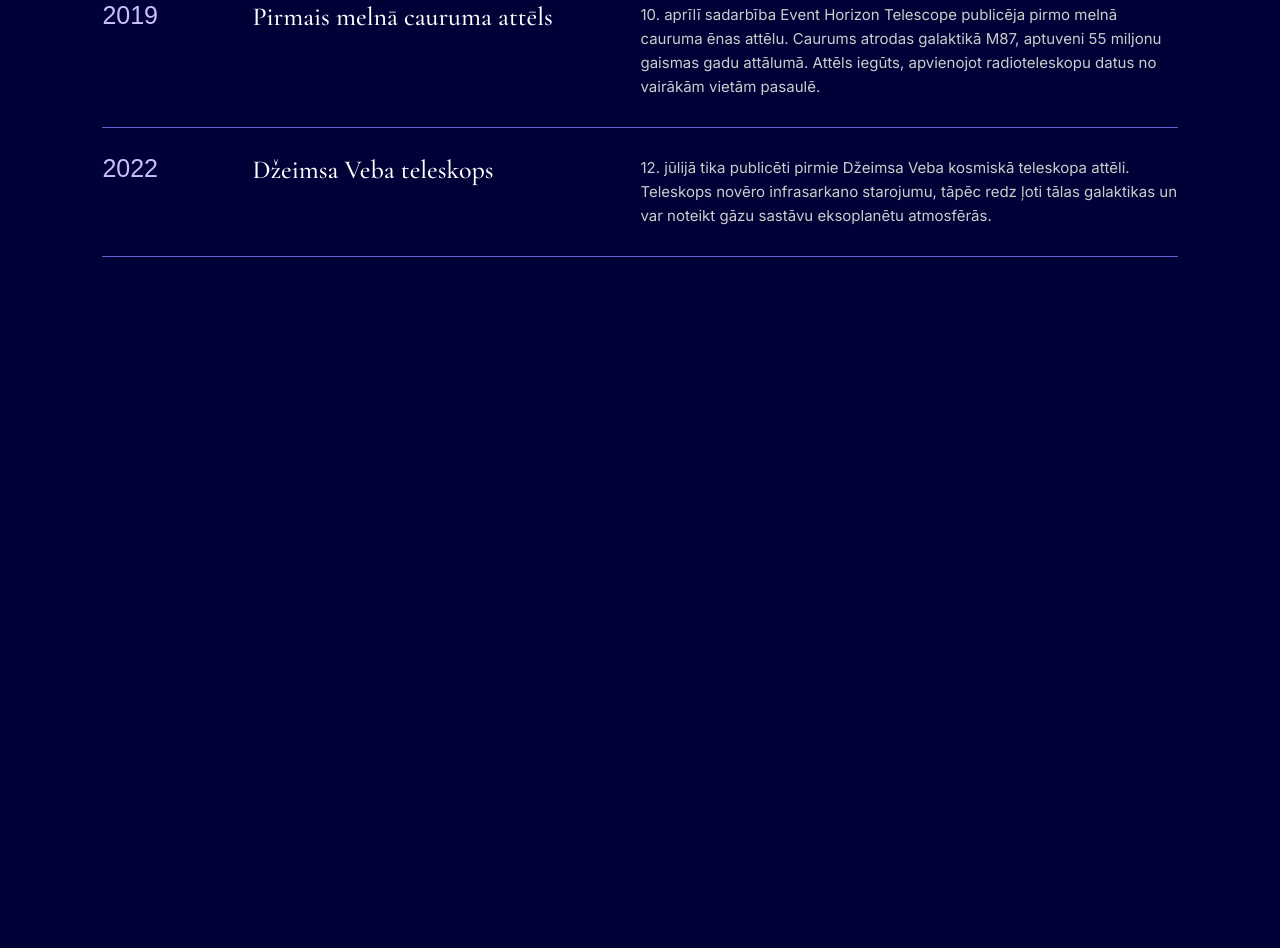
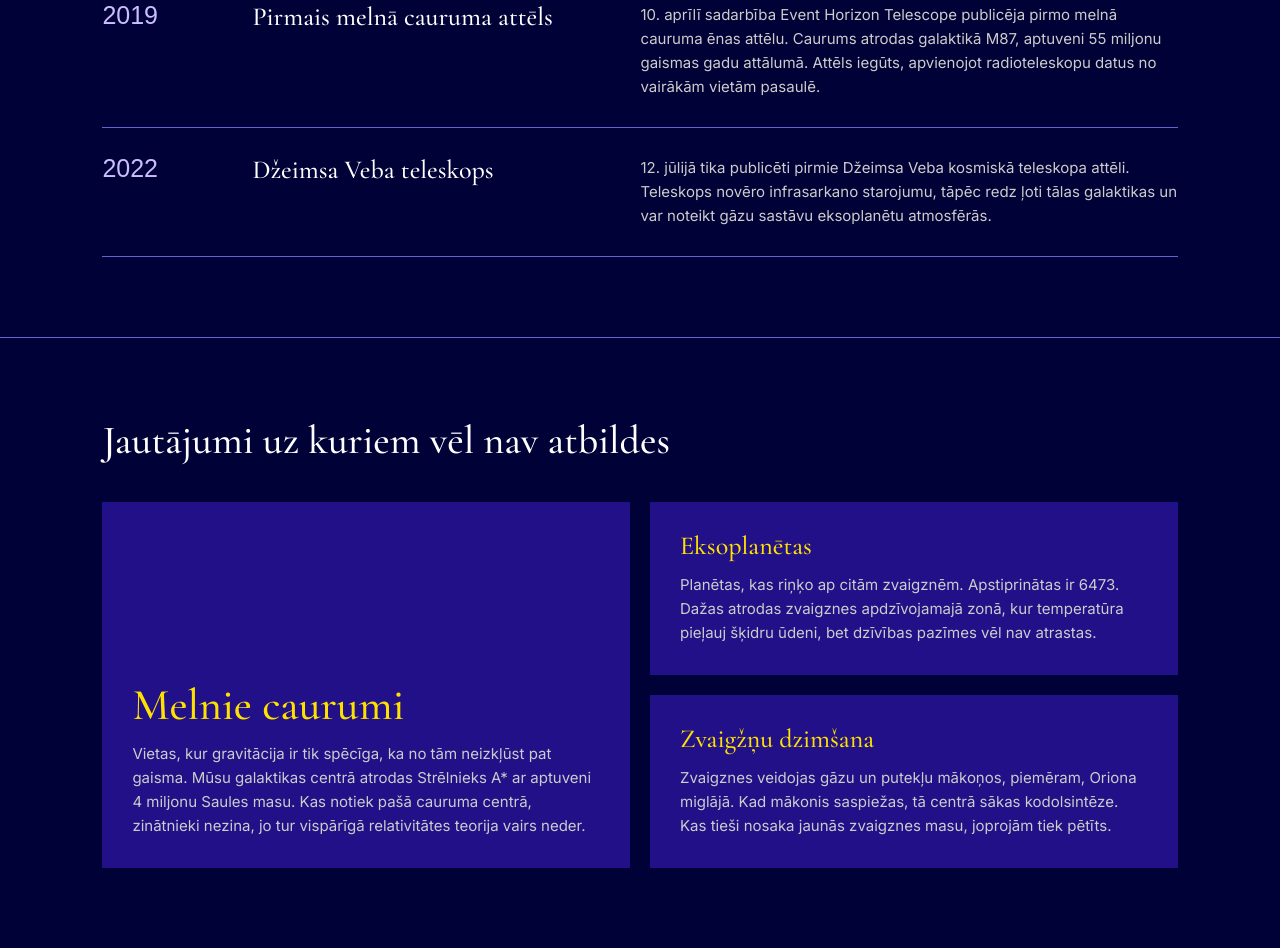
Before and after one commit to kernyz/Rimss-Jefimovs-Kuranovs-P25-2, a plain HTML site: page index.html in a window 1280 px wide. Shown: the part 1833-2781 px from the top of the page. Before the commit the page ends 2170 px from the top, so only its background shows below. Drawn offline with nearby package versions, Linux system fonts and the light colour scheme; files whose address does not match are found by name.

Commit message:
updated html

```diff
--- a/index.html
+++ b/index.html
@@ -24,6 +24,7 @@
             <li><a href="#sakums">Sākums</a></li>
             <li><a href="#par-izstadi">Par izstādi</a></li>
             <li><a href="#atklajumi">Atklājumi</a></li>
+            <li><a href="#kosmosa-noslepumi">Noslēpumi</a></li>
         </ul>
     </nav>
 </header>
@@ -148,6 +149,42 @@
         </div>
     </section>
 
+    <section id="kosmosa-noslepumi" class="page-section">
+        <h2>Jautājumi uz kuriem vēl nav atbildes</h2>
+
+        <div class="secret-list">
+
+            <article class="secret">
+                <h3>Melnie caurumi</h3>
+                <p>
+                    Vietas, kur gravitācija ir tik spēcīga, ka no tām neizkļūst pat gaisma.
+                    Mūsu galaktikas centrā atrodas Strēlnieks A* ar aptuveni 4 miljonu Saules masu.
+                    Kas notiek pašā cauruma centrā, zinātnieki nezina, jo tur vispārīgā
+                    relativitātes teorija vairs neder.
+                </p>
+            </article>
+
+            <article class="secret">
+                <h3>Eksoplanētas</h3>
+                <p>
+                    Planētas, kas riņķo ap citām zvaigznēm. Apstiprinātas ir 6473.
+                    Dažas atrodas zvaigznes apdzīvojamajā zonā, kur temperatūra pieļauj šķidru
+                    ūdeni, bet dzīvības pazīmes vēl nav atrastas.
+                </p>
+            </article>
+
+            <article class="secret">
+                <h3>Zvaigžņu dzimšana</h3>
+                <p>
+                    Zvaigznes veidojas gāzu un putekļu mākoņos, piemēram, Oriona miglājā.
+                    Kad mākonis saspiežas, tā centrā sākas kodolsintēze. Kas tieši nosaka
+                    jaunās zvaigznes masu, joprojām tiek pētīts.
+                </p>
+            </article>
+
+        </div>
+    </section>
+
 </main>
 
 </body>
```
